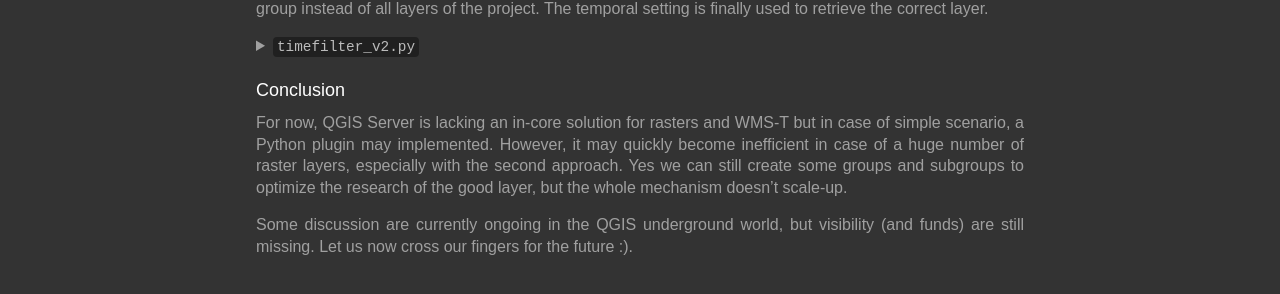
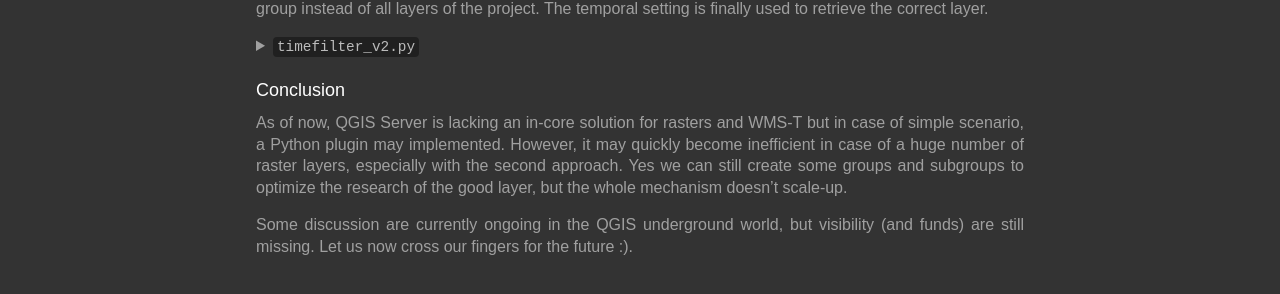
Before and after one commit to pblottiere/pblottiere.github.io, a Jekyll site: the page built from _posts/2020-09-30-wmst.md, in a window 1280 px wide and 900 px high, scrolled down 3500 px. Shown: the part 524-818 px from the top of the window. Built offline with Jekyll 4.4.1, drawn with Linux system fonts in a browser that asks for light colours; comment, search, counter and statistics services are not loaded; some of the changed text lies outside the part shown.

Commit message:
Some typo

```diff
--- a/_posts/2020-09-30-wmst.md
+++ b/_posts/2020-09-30-wmst.md
@@ -21,7 +21,7 @@ active: Articles
 ## Introduction
 
 <a href="https://docs.qgis.org/testing/en/docs/server_manual/index.html">QGIS Server</a>
-is a map server - based on the QGIS core library and rendering engine - which
+is a map server-based on the QGIS core library and rendering engine-which
 provides numerous classical services like WMS, WFS, WCS, WMTS and lastly OGC
 API Features (implemented by the <a href="https://www.qcooperative.net/">QCooperative</a>)
 since QGIS 3.10.  Furthermore, the certification process has been reached for
@@ -296,7 +296,7 @@ class TimeFilter(QgsServerFilter):
 
 ## Conclusion
 
-For now, QGIS Server is lacking an in-core solution for rasters and WMS-T but
+As of now, QGIS Server is lacking an in-core solution for rasters and WMS-T but
 in case of simple scenario, a Python plugin may implemented. However, it may
 quickly become inefficient in case of a huge number of raster layers,
 especially with the second approach. Yes we can still create some groups and
```
